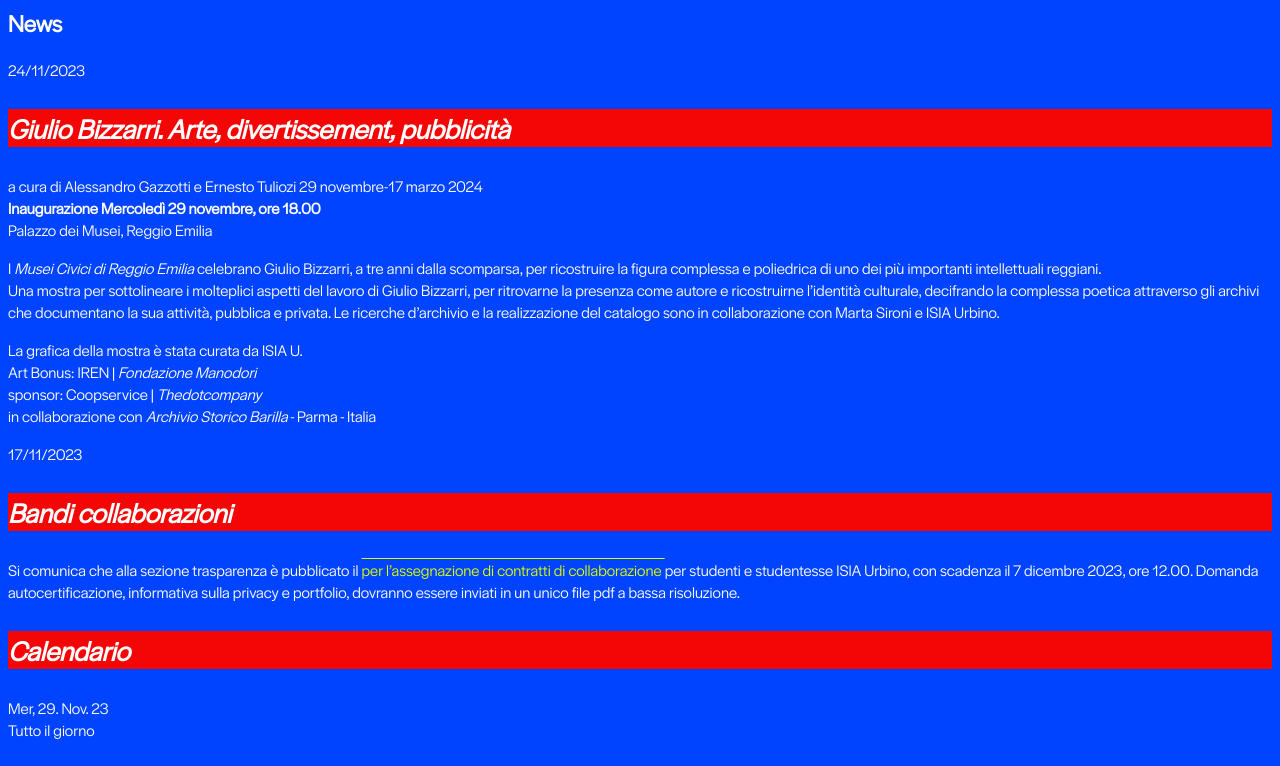
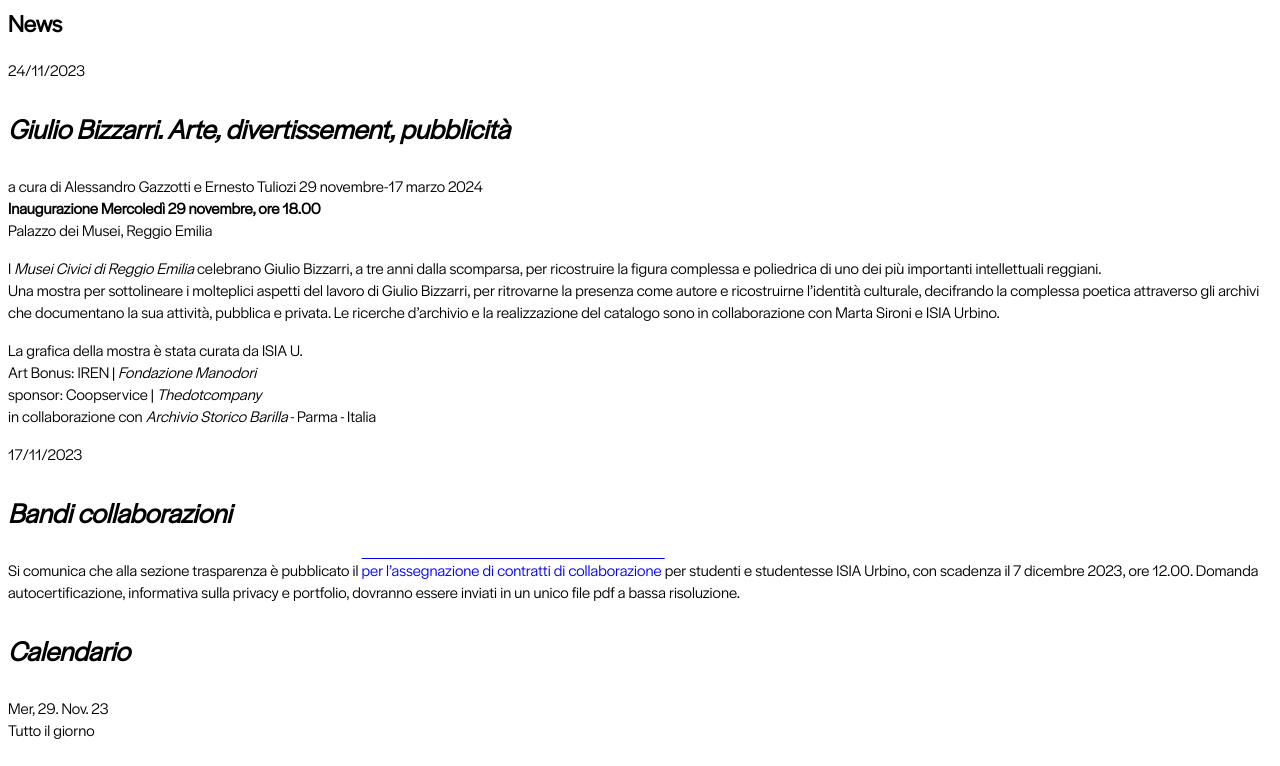
Before and after one commit to AllegraCaricato/webdesignsito, a plain HTML site: page index.html in a window 1280 px wide. Shown: the part 81-847 px from the top of the page. Drawn offline with Linux system fonts and the light colour scheme.

Commit message:
tolto colori

```diff
--- a/style.css
+++ b/style.css
@@ -1,5 +1,5 @@
 /* fondamentale scrivere in head di html che il css comunica con lui */
-h3{background-color: rgb(245, 6, 6);
+h3{
     ont-weight 700;
     font-style: italic;
     font-family: 'HalyardDis_ISIAU Bk';
@@ -7,30 +7,29 @@ h3{background-color: rgb(245, 6, 6);
 }
 /* body è un selettore, di colore in questo caso*/
 
-body {background-color: rgb(0, 68, 255);
-    font-family: 'HalyardDis_ISIAU Bk';
+body { font-family: 'HalyardDis_ISIAU Bk';
 }
 
 /* il colori si possono fare con color:rgb e con color #ff000*/
 
-body{color: rgb(255, 255, 255);
+body{color:
     font-family: 'HalyardDis_ISIAU Bk';
 }
 /*questo è per cambiare il colore del carattere*/
 
-a {color: rgb(221, 255, 0);
+a {color:
     font-family: 'HalyardDis_ISIAU Bk';
     text-decoration: overline;
 }
 /* colore e linea del link*/
 
-a:hover{color: rgb(226, 119, 43);
+a:hover{
     text-decoration: underline;
 }
 /* colore e linea del link quando lo si tocca*/
 
 a:visited{
-    color: black;
+
     text-decoration: line-through;
 }
 /* colore e linea del link dopo che si è visiato il link*/
```
